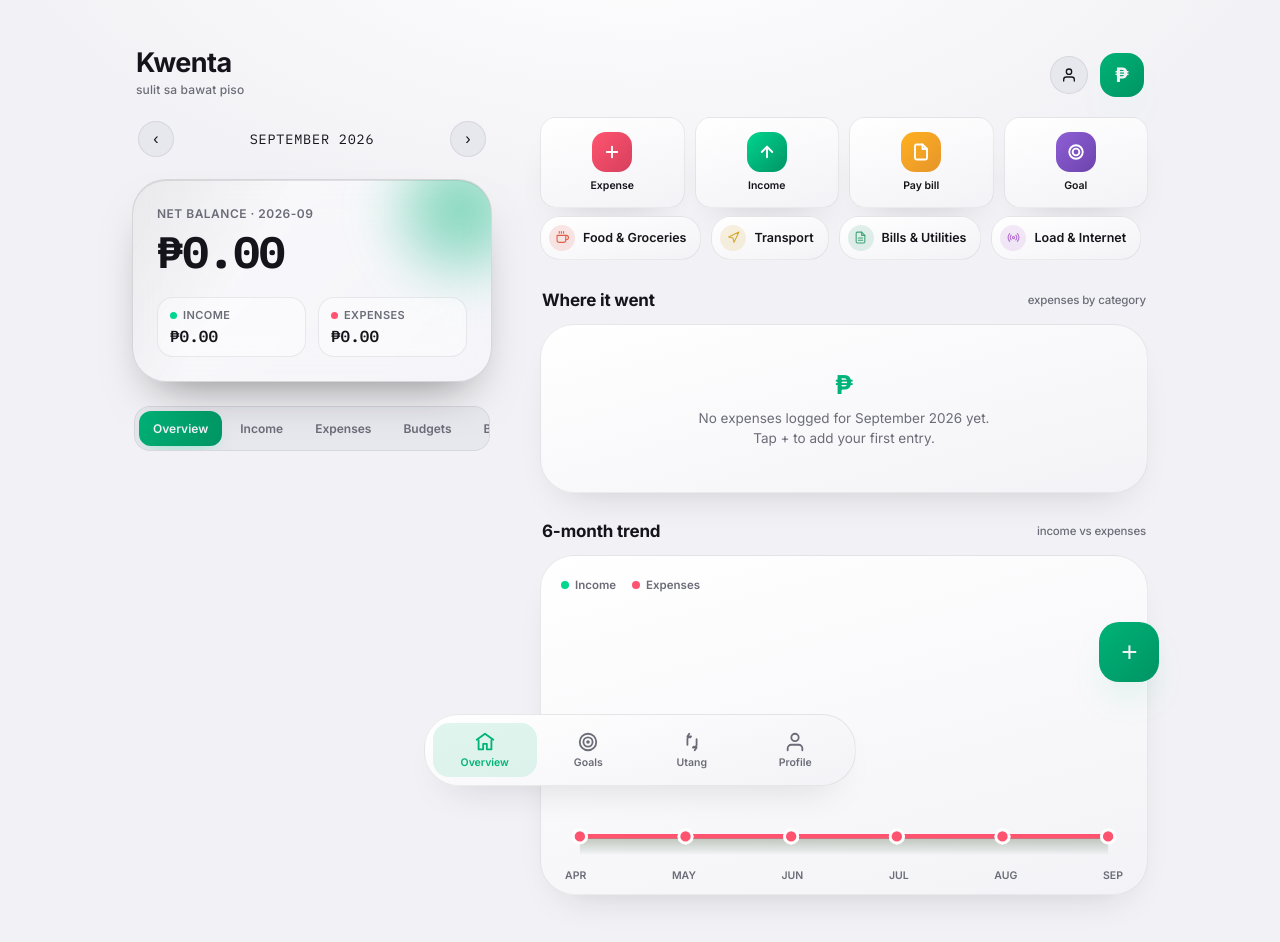
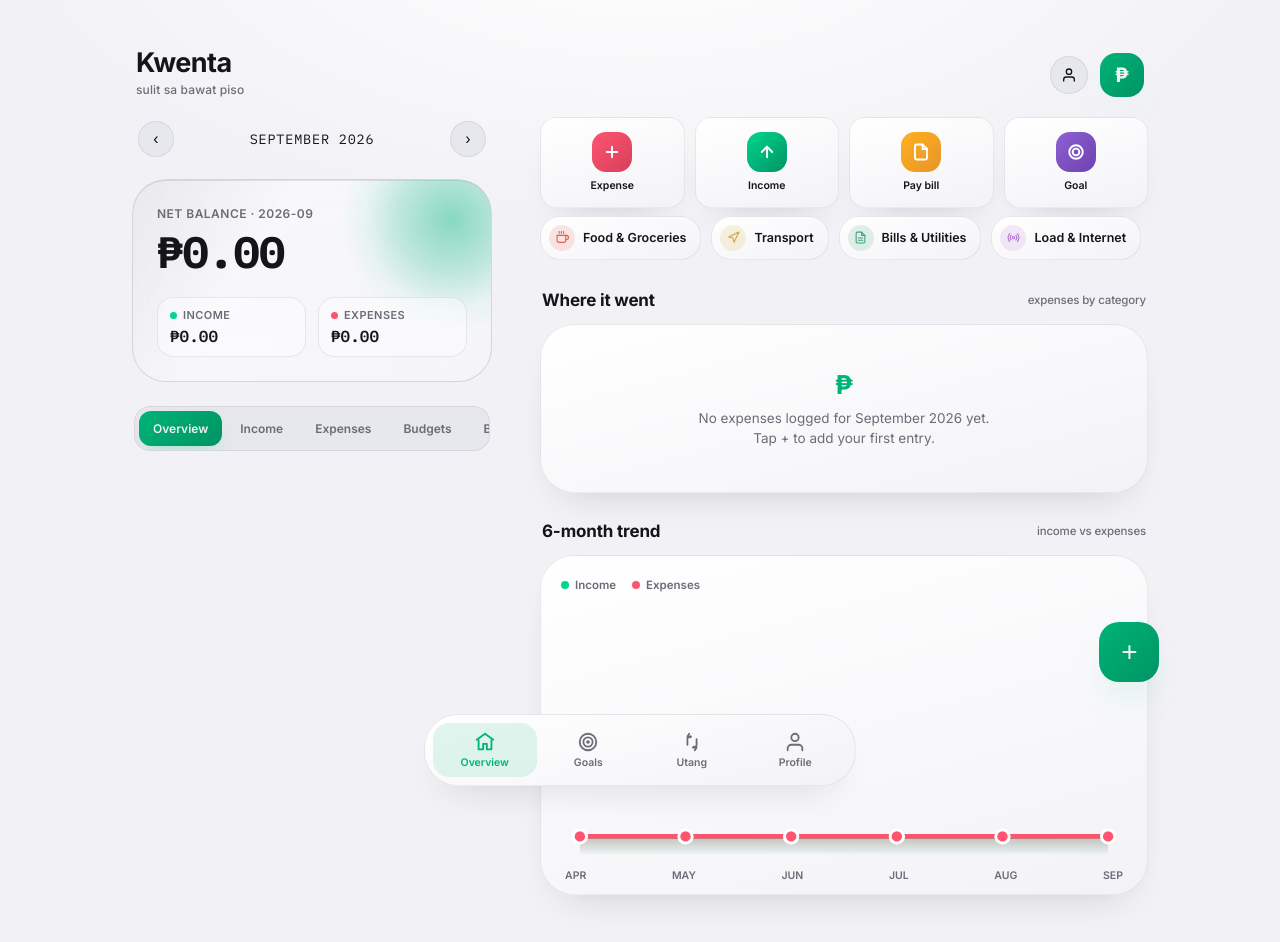
Before and after one commit to Xirdd/Kwenta-Tracker, a website built with Vite: page index.html in a window 1280 px wide. Built offline with nearby package versions, Linux system fonts and the light colour scheme; no server answers.

Commit message:
Update style.css

```diff
--- a/src/style.css
+++ b/src/style.css
@@ -2018,23 +2018,32 @@ input[type="number"] {
     0 24px 48px -24px rgba(0, 0, 0, 0.5),
     inset 0 1px 0 color-mix(in srgb, var(--ink) 10%, transparent);
   overflow: hidden;
-}
-/* A soft blurred color blob bleeding off the top-right corner for depth —
-   the classic glass-card glow, tinted with the theme's accent color. */
+  /* Safari/WebKit has a bug where overflow:hidden + border-radius fails to
+     clip a child that has filter:blur() applied — the blur's bounding box
+     escapes the rounded corner as a hard rectangle. Forcing clipping via a
+     mask (instead of relying on overflow alone) works around it, and is a
+     no-op everywhere else. */
+  -webkit-mask-image: -webkit-radial-gradient(white, black);
+  mask-image: radial-gradient(white, black);
+}
+/* A soft color glow bleeding off the top-right corner for depth — built as
+   a naturally-fading gradient rather than a blurred solid circle, so there's
+   no filter effect for Safari to mis-clip (see the mask-image note above). */
 .balance-hero::before {
   content: "";
   position: absolute;
-  top: -60px;
-  right: -60px;
-  width: 180px;
-  height: 180px;
+  top: -70px;
+  right: -70px;
+  width: 220px;
+  height: 220px;
   border-radius: 50%;
   background: radial-gradient(
     circle,
-    color-mix(in srgb, var(--gold) 55%, transparent) 0%,
-    transparent 70%
+    color-mix(in srgb, var(--gold) 45%, transparent) 0%,
+    color-mix(in srgb, var(--gold) 22%, transparent) 35%,
+    color-mix(in srgb, var(--gold) 6%, transparent) 55%,
+    transparent 72%
   );
-  filter: blur(20px);
   pointer-events: none;
 }
 /* A thin diagonal light streak across the glass, like a reflection. */
```
